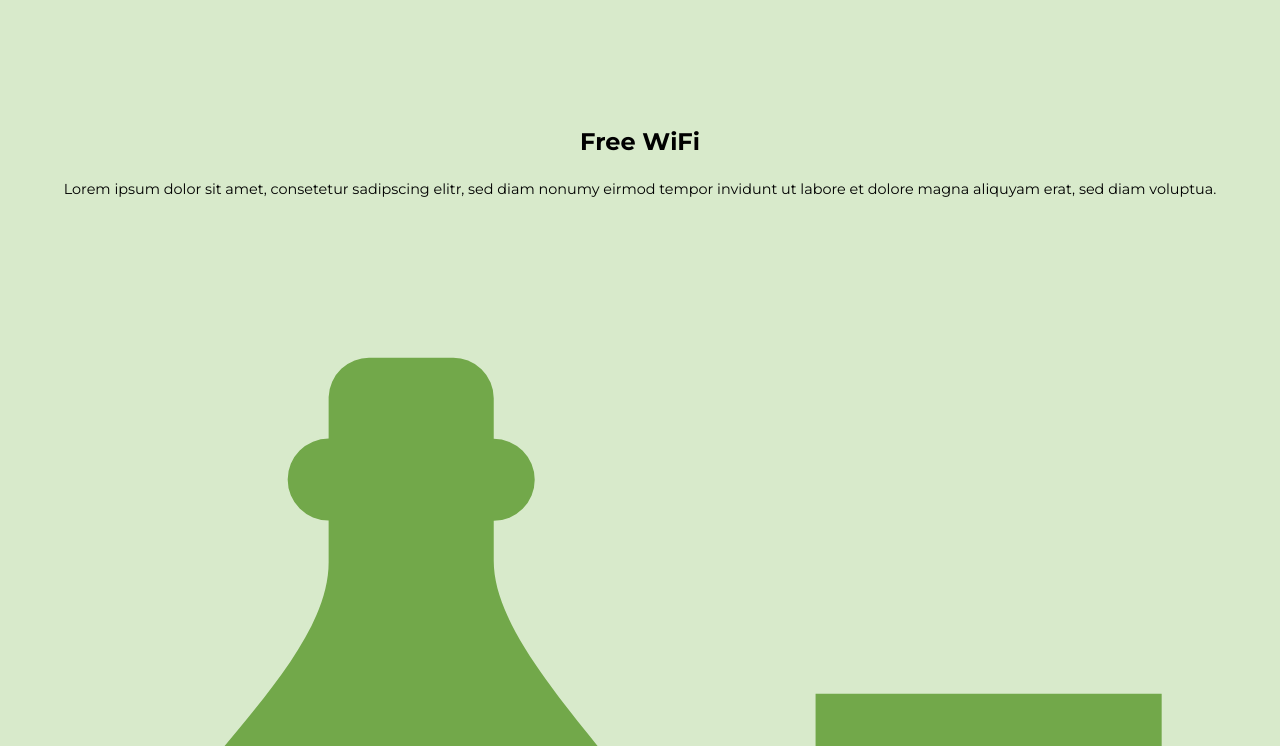
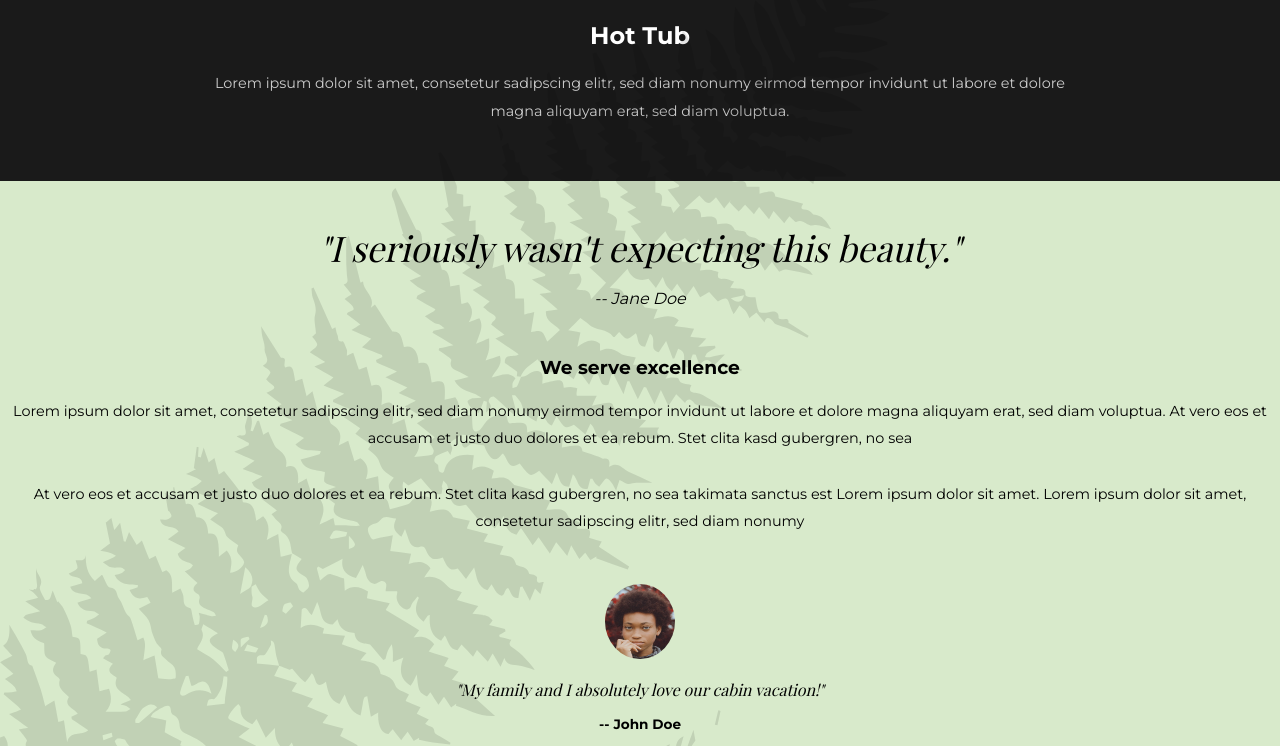
Before and after one commit to pauladarias/vacation_site, a plain HTML site: page index.html in a window 1280 px wide. Shown: the part 4974-5720 px from the top of the page. Drawn offline with nearby package versions, Linux system fonts and the light colour scheme.

Commit message:
Add css for mobile viewport

```diff
--- a/index.css
+++ b/index.css
@@ -169,6 +169,73 @@ ul.features li p,
   background: white;
   width: 86%;
   height: 1px;
+}
+
+.feature-container {
+  background: #1A1A1A;
+  color: white;
+}
+
+.features img {
+  width: 30%;
+}
+
+ul.features {
+  margin: 3em auto;
+  width: 70%;
+}
+
+ul.features li p {
+  color: #CCCCCC;
+  margin-bottom: 2em;
+}
 
 
+.main-quote {
+  font-family: "Playfair Display", serif;
+  font-size: 2.2em;
+  font-style: italic;
+  margin-bottom: .5em ;
 }
+
+.main-cite {
+  margin-bottom: 3em;
+  display: block;
+}
+
+ul.testimonials {
+  margin: 3em 0;
+}
+
+ul.testimonials li {
+  margin: 3em 0;
+}
+
+.test-img {
+  border-radius: 50%;
+  width: 70px;
+  height: 75px;
+}
+
+p.test-desc {
+  font-family: 'Playfair Display', serif;
+  font-style: italic;
+}
+
+p.test-auth {
+  font-weight: bold;
+  font-size: .85em;
+}
+
+.last-container {
+  position: relative;
+}
+
+.fern {
+  position: absolute;
+  bottom: 0;
+  left: 0;
+  z-index: 1;
+  width: 75%;
+  opacity: .1;
+}
--- a/index.html
+++ b/index.html
@@ -114,7 +114,7 @@
           <li>
             <img src="images/icon-stocked.svg" />
 
-            <h2>Free WiFi</h2>
+            <h2>Refreshment</h2>
             <p>
               Lorem ipsum dolor sit amet, consetetur sadipscing elitr, sed diam
               nonumy eirmod tempor invidunt ut labore et dolore magna aliquyam
@@ -124,7 +124,7 @@
           <li>
             <img src="images/icon-hottub.svg" />
 
-            <h2>Free WiFi</h2>
+            <h2>Hot Tub</h2>
             <p>
               Lorem ipsum dolor sit amet, consetetur sadipscing elitr, sed diam
               nonumy eirmod tempor invidunt ut labore et dolore magna aliquyam
```
